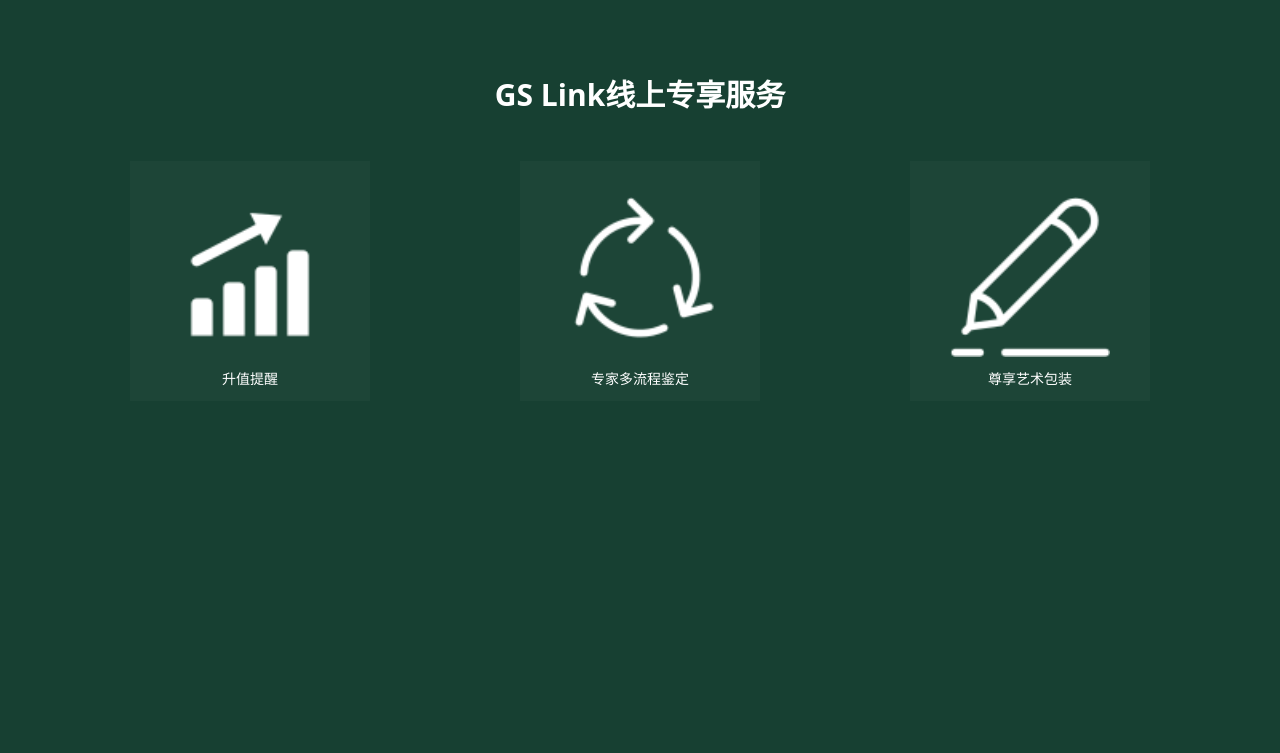
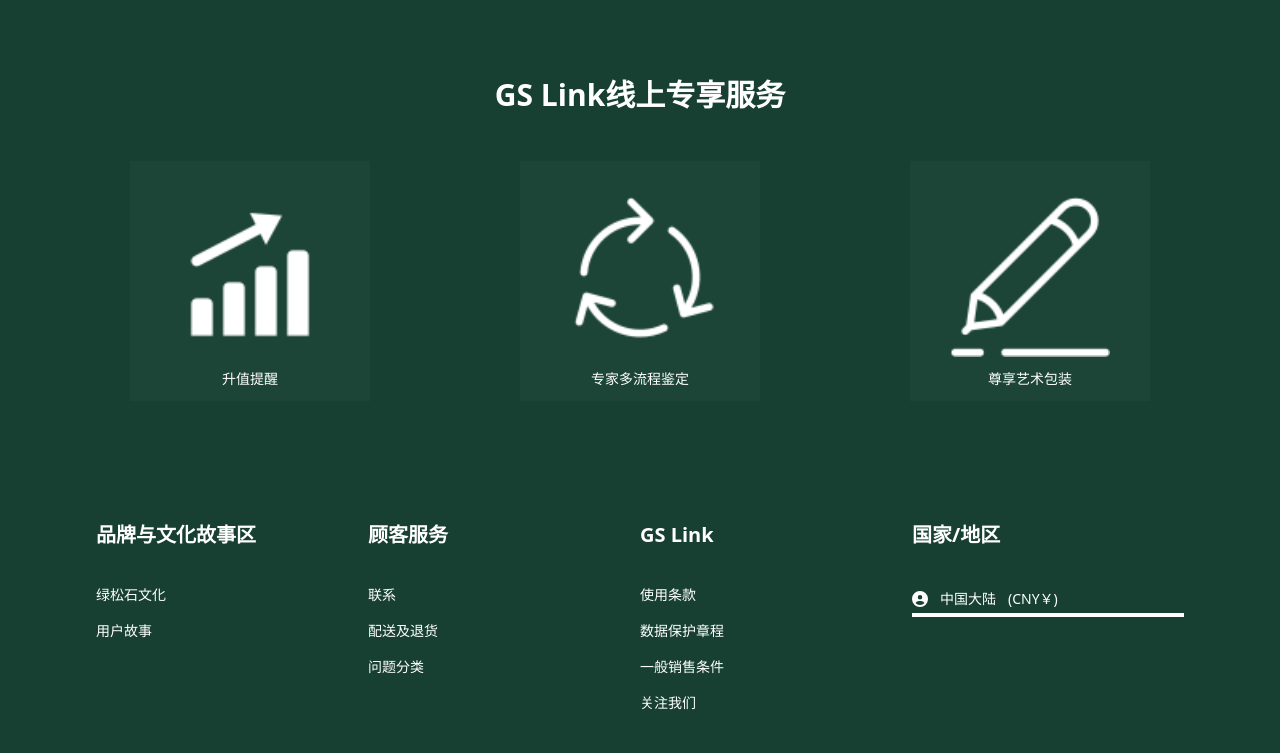
Before and after one commit to mamorshedalam/gs-link, a website: page index.html in a window 1280 px wide. Shown: the part 877-1630 px from the top of the page. Before the commit the page ends 1358 px from the top, so only its background shows below. Drawn offline with Linux system fonts and the light colour scheme.

Commit message:
all pages converted in chinese

```diff
--- a/index.html
+++ b/index.html
@@ -353,6 +353,45 @@
                </div>
           </div>
      </div>
+     <footer class="container py-10">
+          <div class="grid grid-cols-4 px-20">
+               <div>
+                    <h4 class="font-semibold text-xl mb-9">品牌与文化故事区</h4>
+                    <ul class="flex flex-col gap-4">
+                         <li><a href="">绿松石文化</a></li>
+                         <li><a href="">用户故事</a></li>
+                    </ul>
+               </div>
+               <div>
+                    <h4 class="font-semibold text-xl mb-9">顾客服务</h4>
+                    <ul class="flex flex-col gap-4">
+                         <li><a href="">联系</a></li>
+                         <li><a href="">配送及退货</a></li>
+                         <li><a href="">问题分类</a></li>
+                    </ul>
+               </div>
+               <div>
+                    <h4 class="font-semibold text-xl mb-9">GS Link</h4>
+                    <ul class="flex flex-col gap-4">
+                         <li><a href="">使用条款</a></li>
+                         <li><a href="">数据保护章程</a></li>
+                         <li><a href="">一般销售条件</a></li>
+                         <li><a href="">关注我们</a></li>
+                    </ul>
+               </div>
+               <div>
+                    <h4 class="font-semibold text-xl mb-9">国家/地区</h4>
+                    <a href="" class="flex items-center gap-3 border-b-4 py-1">
+                         <svg class="w-4 h-4" xmlns="http://www.w3.org/2000/svg" viewBox="0 0 512 512">
+                              <path
+                                   d="M399 384.2C376.9 345.8 335.4 320 288 320l-64 0c-47.4 0-88.9 25.8-111 64.2c35.2 39.2 86.2 63.8 143 63.8s107.8-24.7 143-63.8zM0 256a256 256 0 1 1 512 0A256 256 0 1 1 0 256zm256 16a72 72 0 1 0 0-144 72 72 0 1 0 0 144z" />
+                         </svg>
+                         <span>中国大陆</span>
+                         <span>(CNY￥)</span>
+                    </a>
+               </div>
+          </div>
+     </footer>
 </body>
 
 </html>
```
Also changed, not shown: account.html (+4 -4 lines), fourm.html (+16 -16 lines), assets/css/tailwind.css.
